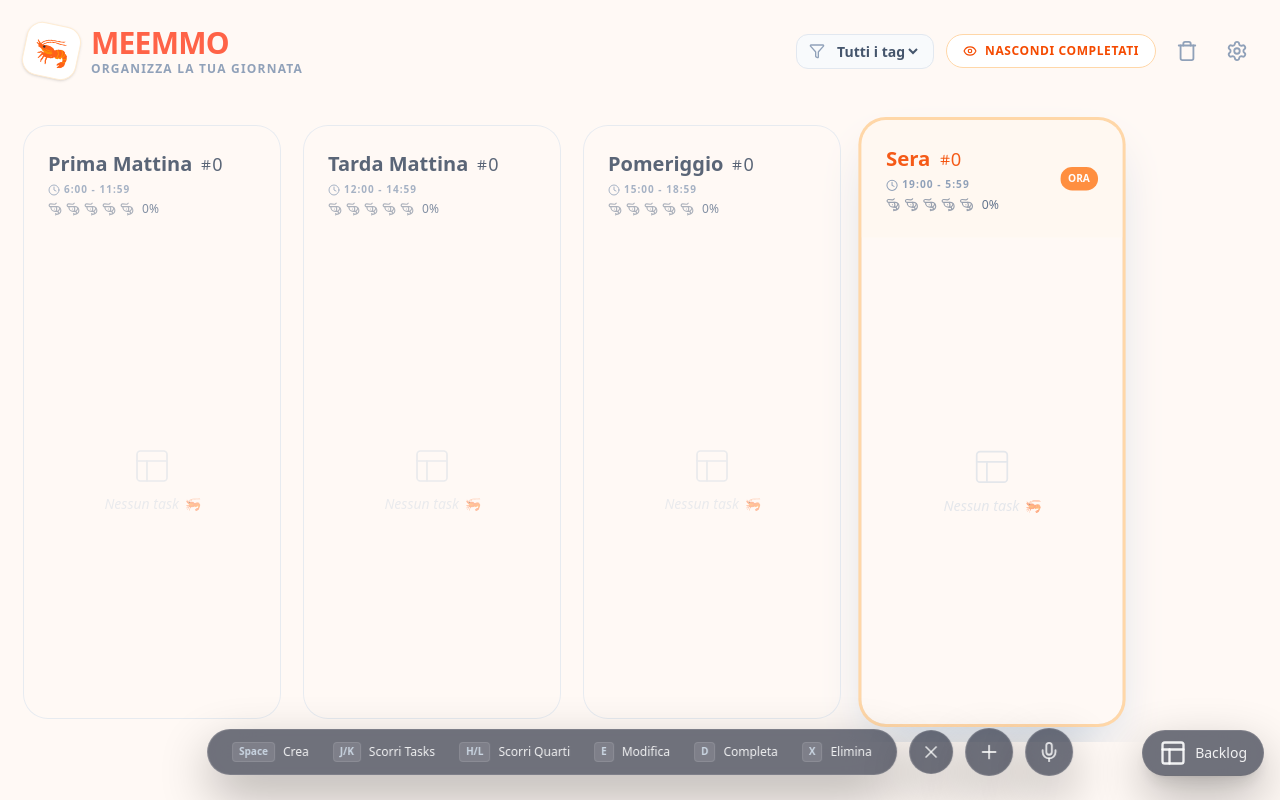
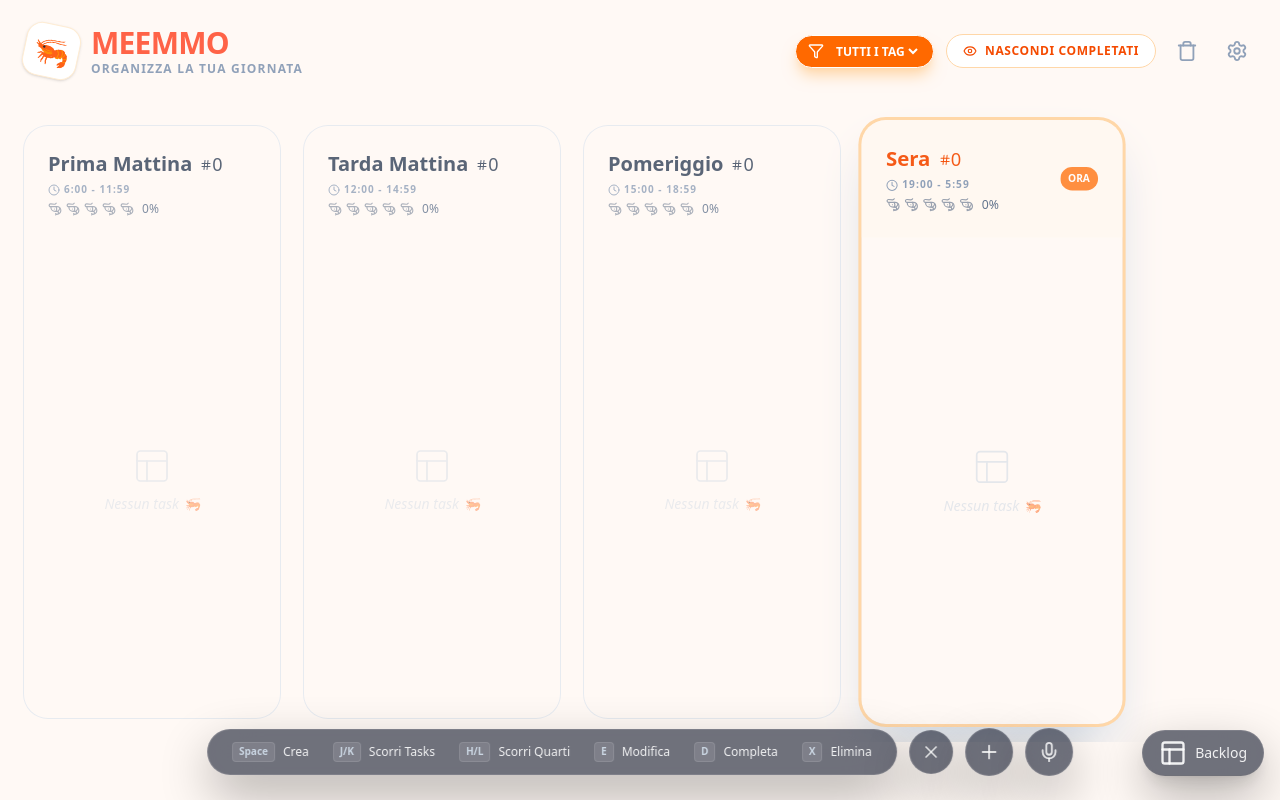
Before and after one commit to meemmo-app/meemmo-app.github.io, a React (Vite) app: page / in a window 1280 px wide. Built offline with nearby package versions, Linux system fonts and the light colour scheme.

Commit message:
Improve filter design

```diff
--- a/src/components/Header.jsx
+++ b/src/components/Header.jsx
@@ -17,12 +17,16 @@ const HeaderIcon = ({ icon, onClick, title }) => {
 
 const TagFilter = ({ selectedTag, setSelectedTag, tags }) => {
   return (
-    <div className="flex items-center bg-slate-50 px-3 py-1.5 rounded-xl border border-slate-200">
-      <Filter size={16} className="text-slate-400 mr-2" />
+    <div
+      className={`flex items-center px-3 py-1.5 rounded-full border
+      ${selectedTag === "" ? "bg-white border-orange-200 text-orange-600" : "bg-orange-500 text-white shadow-lg shadow-orange-200"}
+      `}
+    >
+      <Filter size={16} className="mr-2" />
       <select
         value={selectedTag || ""}
         onChange={(e) => setSelectedTag(e.target.value)}
-        className="bg-transparent border-none outline-none text-sm font-bold text-slate-600 cursor-pointer focus:ring-0"
+        className="bg-transparent border-none uppercase outline-none text-xs font-bold cursor-pointer focus:ring-0"
       >
         <option value="">Tutti i tag</option>
         {tags.map((tag) => (
```
